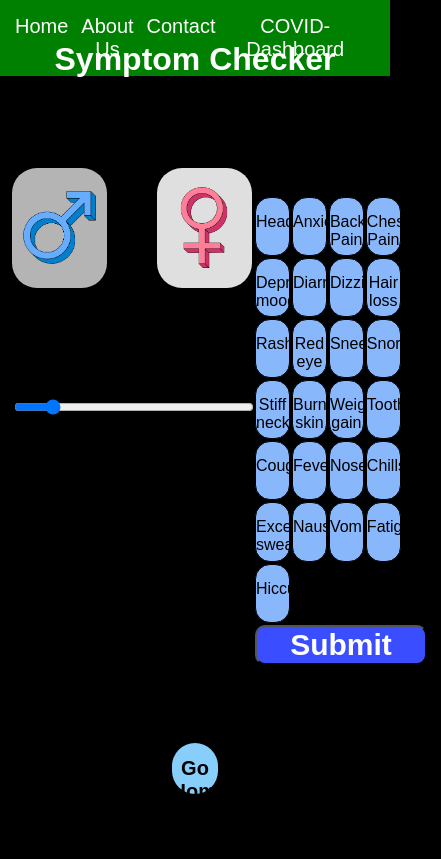
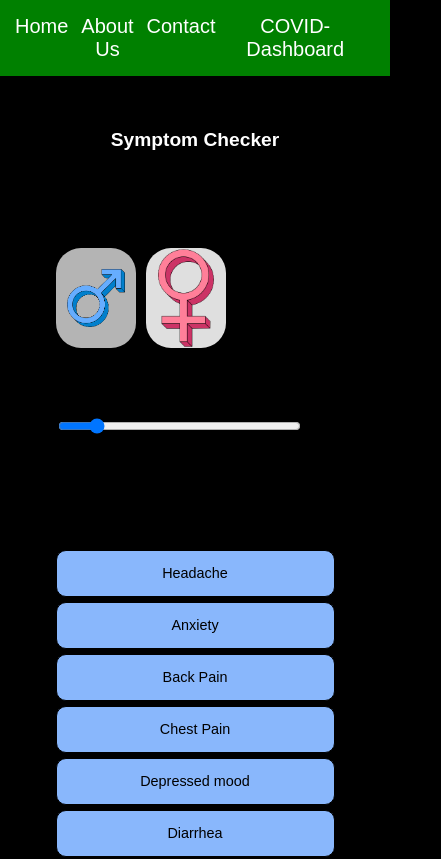
Before and after one commit to Ketanop321/SymtoBOT, a React (Create React App) app: page /SymptomChecker in a window 390 px wide. Shown: the top 859 px of the page, 441 px wide, since content can reach past the window. Built offline with nearby package versions, Linux system fonts and the light colour scheme.

Commit message:
info page responsiveness

```diff
--- a/src/Pages/SymptomChecker.css
+++ b/src/Pages/SymptomChecker.css
@@ -1,51 +1,76 @@
 .SymptomChecker {
     display: flex;
     flex-direction: column;
-    /* justify-content: center; */
-    /* width: 100%;
-    height: 100%; */
     align-items: center;
+    padding: 20px; /* Added padding for better spacing on small screens */
 }
 
 .SymptomChecker-Title {
     color: white;
-    position: absolute;
-    top:20px;
+    position: relative;
+    top: 20px;
+    margin-bottom: 20px;
+    font-size: 2em; /* Scalable font size */
+    text-align: center;
     z-index: 1;
-    /* margin-top: 20px;
-    margin-bottom: 20px; */
 }
 
 .SymptomChecker-Chatbox {
-    /* width: 70%;
-    height: 70%; */
+    width: 80%;
+    max-width: 600px;
     background-color: lightgreen;
     margin-top: 100px;
     margin-bottom: 100px;
+    padding: 20px;
+    border-radius: 15px;
 }
 
 .BackHome {
     color: white;
     background-color: lightskyblue;
     text-align: center;
-    padding-top: 1px;
-    padding-bottom: 20px;
-    width:12%;
-    height: 30px;
+    padding: 10px 20px;
+    width: auto;
+    min-width: 120px;  /* Set a min-width to keep the button readable */
     border-radius: 40px;
     transition: all ease 500ms;
-    position: absolute;
-    top: 88%;
-    left:44%;
-    /* right: 0;
-    left: 300px;
-    bottom: 200px; */
-    font-size: 10px;
-    /* float: left; */
+    font-size: 1em; /* Scalable font size */
+    position: relative;
+    margin-top: 20px;
 }
 
-.BackHome:hover{
-    transform: scale(1.25);
+.BackHome:hover {
+    transform: scale(1.1); /* Slightly reduced scale effect for better control */
     background-color: rgb(50, 175, 252);
     text-decoration: underline;
 }
+
+/* Responsive Design */
+
+@media (max-width: 768px) {
+    .SymptomChecker-Title {
+        font-size: 1.5em; /* Smaller font size for smaller screens */
+    }
+    .SymptomChecker-Chatbox {
+        width: 90%; /* Increase width for more space on smaller screens */
+    }
+    .BackHome {
+        padding: 8px 15px;
+        font-size: 0.9em; /* Adjusted font size */
+    }
+}
+
+@media (max-width: 480px) {
+    .SymptomChecker-Title {
+        font-size: 1.2em; /* Even smaller font size for mobile */
+    }
+    .SymptomChecker-Chatbox {
+        width: 100%;
+        padding: 15px;
+    }
+    .BackHome {
+        width: 70%; /* Increased button width for easier clicking */
+        font-size: 0.8em; /* Reduced font size for mobile */
+        padding: 6px 10px;
+    }
+}
--- a/src/components/Info.css
+++ b/src/components/Info.css
@@ -3,54 +3,47 @@
     flex-direction: row;
     align-items: flex-start;
     justify-content: space-between;
+    padding: 20px;
+    gap: 20px;
+    flex-wrap: wrap; /* Allows wrapping on smaller screens */
 }
 
-.Information-General {
-    display: flex;
-    flex-direction: column;
-    align-items: flex-start;
-    width: 50%;
-    margin-left: 60px;
-}
-
+.Information-General,
 .Information-Symptoms {
-    display: flex;
-    flex-direction: column;
-    align-items: flex-start;
-    width: 50%;
+    width: 45%; /* Use relative width for flexibility */
+    margin-left: 20px;
 }
 
 .Information-Title {
-    font-size: 25px;
+    font-size: 2em;
+    margin-bottom: 10px;
+    text-align: center;
 }
 
 .Information-Genders {
     display: flex;
     flex-direction: row;
     align-items: flex-start;
+    gap: 10px;
 }
 
 .Information-Gender {
     background-color: rgb(223, 223, 223);
     border-radius: 25px;
-    width: 95px;
-    height: 120px;
+    width: 90px;
+    height: 110px;
     display: flex;
     align-items: center;
     justify-content: center;
-    margin-right: 50px;
+    cursor: pointer;
 }
 
 .Information-Gender:hover {
-    box-shadow: 1px 1px 40px rgb(150, 150, 150);
+    box-shadow: 1px 1px 20px rgb(150, 150, 150);
 }
 
-.Information-Male{
-    width: 75px;
-}
-
-.Information-Female{
-    width: 50px;
+.Information-Male, .Information-Female {
+    width: 75%;
 }
 
 .Information-Age {
@@ -61,58 +54,117 @@
 
 .Information-AgeText {
     margin-left: 10px;
-    font-size: 20px;
+    font-size: 1.5em;
 }
 
 .Information-AgeSlider {
-    width: 240px;
-}
-
-.Information-Form {
-    display: flex;
-    flex-direction: row;
-    align-items: flex-start;
-}
-
-.Information-Typebox {
-    width: 350px;
-    height: 30px;
-}
-
-.Information-Add {
-    width: 50px;
-    height: 35px;
+    width: 100%;
 }
 
 .Information-SymptomList {
     display: flex;
     flex-wrap: wrap;
-    flex-direction: row;
-    align-items: flex-start;
-    /* width: 100%; */
+    gap: 5px;
+    justify-content: center;
 }
 
 .Information-Symptom {
     background-color: rgb(137, 183, 252);
     border: 1px solid black;
-    border-radius: 15px;
-    width: 18%;
-    height: 5vh;
-    margin-right: 2px;
-    margin-bottom: 2px;
-    padding-top: 15px;
+    border-radius: 10px;
+    width: 22%; /* Responsive width */
+    height: 40px;
+    display: flex;
+    align-items: center;
+    justify-content: center;
+    font-size: 0.9em;
+    cursor: pointer;
 }
 
-.Information-Symptom:active {
-    background-color: rgb(92, 156, 252);
+.Information-Submit {
+    background-color: rgb(58, 78, 255);
+    color: white;
+    font-size: 1.2em;
+    width: 90%;
+    max-width: 300px; /* Max width for larger screens */
+    height: 50px;
+    border-radius: 10px;
+    font-weight: bold;
+    margin-top: 20px;
+    align-self: center;
+    cursor: pointer;
 }
 
-.Information-Submit{
-    background-color: rgb(58, 78, 255);
-    color: white;
-    font-size: 30px;
-    width: 94%;
-    height: 40px;
-    border-radius: 10px;
-    font-weight: bold;
+/* Responsive Design */
+
+@media (max-width: 1024px) {
+    .Information-General,
+    .Information-Symptoms {
+        width: 100%; /* Full width on medium screens */
+        margin-left: 0;
+        text-align: center;
+    }
+
+    .Information-Title {
+        font-size: 1.8em;
+    }
+
+    .Information-Gender {
+        width: 80px;
+        height: 100px;
+    }
+
+    .Information-Symptom {
+        width: 30%; /* Adjusted for medium screens */
+    }
+
+    .Information-Submit {
+        width: 80%;
+    }
 }
+
+@media (max-width: 768px) {
+    .Information {
+        flex-direction: column; /* Stack items vertically */
+        align-items: center;
+    }
+
+    .Information-General,
+    .Information-Symptoms {
+        width: 90%; /* Slight padding on mobile */
+    }
+
+    .Information-Title {
+        font-size: 1.6em;
+    }
+
+    .Information-Symptom {
+        width: 45%; /* Adjusted for mobile */
+        height: 45px;
+    }
+
+    .Information-Submit {
+        font-size: 1em;
+        width: 100%; /* Full width button on mobile */
+        max-width: none;
+    }
+}
+
+@media (max-width: 480px) {
+    .Information-Title {
+        font-size: 1.4em;
+    }
+
+    .Information-AgeText {
+        font-size: 1.2em;
+    }
+
+    .Information-Symptom {
+        width: 100%; /* Single-column layout for small screens */
+    }
+
+    .Information-Submit {
+        font-size: 1em;
+        padding: 10px;
+    }
+}
```
Also changed, not shown: 1 other file (tests, documents, lock files or other folders).
